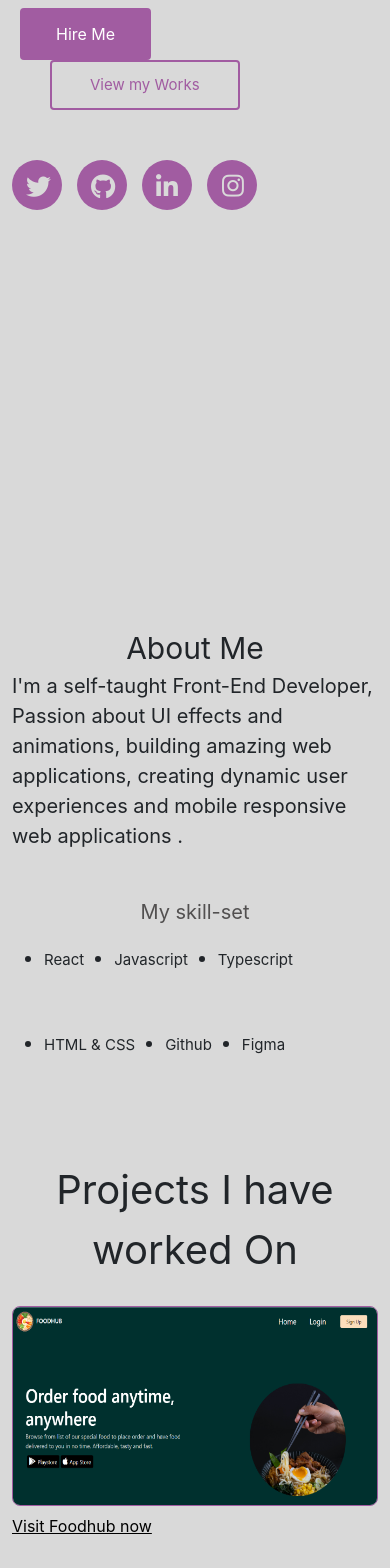
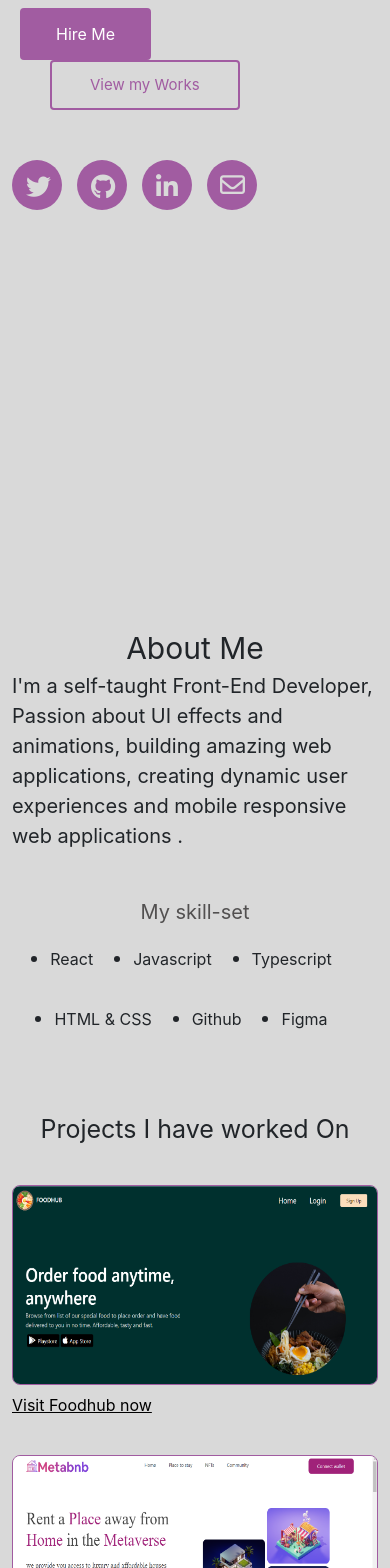
Before and after one commit to Emmaxfans/portfolio, a React (Create React App) app: page / in a window 390 px wide. Shown: the part 432-2000 px from the top of the page. Built offline with nearby package versions, Linux system fonts and the light colour scheme.

Commit message:
feat: added email icon to the social icons component

```diff
--- a/src/Assets/styles/body.css
+++ b/src/Assets/styles/body.css
@@ -50,10 +50,10 @@
   }
 
   .pro-header{
-    font-size: 40px;
+    font-size: 30px;
     text-align: center;
     font-weight: 400;
-    margin-bottom: 10px;
+    margin-bottom: 20px;
   }
 
 
@@ -65,6 +65,7 @@
   }
 
   .hr1{
+    margin-top: 30px;
     border: 1px solid #000000;
     opacity: 5;
   }
@@ -195,7 +196,7 @@
 
   .p-con{
     font-size: 20px;
-    margin-bottom: 50px;
+    margin-bottom: 100px;
     text-align: center;
   }
 
@@ -226,7 +227,6 @@
 
   .top-icons1 img{
     width: 40px;
-    /* background: #000000; */
   }
 
 
@@ -346,12 +346,16 @@
       margin: auto;
     }
 
-    .header-footer{
+    .pro-header{
+      font-size: 25px;
+    }
+
+    /* .header-footer{
       font-size: 25px;
       font-weight: 600;
       padding-top: 20px;
       margin-bottom: 10px;
-    }
+    } */
 
     .p-con{
       font-size: 20px;
@@ -411,22 +415,25 @@
     }
 
     /* skill set styling */
+
+    .skill-p{
+      text-align: center;
+    }
+
     .flex{
-      /* display: block; */
-      margin-bottom: 40px;
+      justify-content: center;
     }
 
     .flex li{
-      margin-right: 30px;
+      margin-right: 40px;
     }
 
     .skill-p{
       font-size: 20px;
-      text-align: center;
     }
 
     .flex p{
-      font-size: 15px;
+      font-size: 16px;
     }
 
   }
--- a/src/Assets/styles/icons.css
+++ b/src/Assets/styles/icons.css
@@ -28,7 +28,7 @@ ul li i{
     padding: 14px;
 }
 .glow1{
-    padding: 13px 15px;
+    padding: 12px 13px;
 }
 
 
--- a/src/Component/Footer.js
+++ b/src/Component/Footer.js
@@ -7,7 +7,7 @@ const Footer = () => {
             <header className="header-footer" id="contact">Let's Connect & Collaborate</header>
             <p className='p-con'>Have cool project or an existing project, and think I can help you with it? Feel free to contact me!</p>
             <Icons/>
-            <div className="footer1">
+            <div>
             <hr className='hr1'/>
             <p className='footer-text'>&copy; Build with ReactJs by Emmaxfans</p>
             </div>
--- a/src/Component/Icons.js
+++ b/src/Component/Icons.js
@@ -10,10 +10,10 @@ const Icons = () => {
             <a href='https://github.com/Emmaxfans' target="_blank" rel='noreferrer'><i class="fab fa-github glow"/></a>
         </li>
         <li>
-            <a href='/#' target="_blank" rel='noreferrer'><i class="fab fa-linkedin-in glow"/></a>
+            <a href='https://www.linkedin.com/in/emmaxfans' target="_blank" rel='noreferrer'><i class="fab fa-linkedin-in glow"/></a>
         </li>
         <li>
-            <a href='/#' target="_blank" rel='noreferrer'><i class="fab fa-instagram glow1"/></a>
+            <a href='https://malito:emmaxfans@gmail.com' target="_blank" rel='noreferrer'><i class="fa-regular fa-envelope glow1"/></a>
         </li>
       </ul>
     </div>
--- a/src/Component/Nav.js
+++ b/src/Component/Nav.js
@@ -28,9 +28,9 @@ const Nav = () => {
         <a className="nav-link active fs-font nav-colors" href="/#mywork">View my Works</a>
       </li>
 
-      <li className="nav-item px-3 signup2">
+      {/* <li className="nav-item px-3 signup2">
         <a className="nav-link active fs-font nav-colors" href="#work-experience">Work Experience</a>
-      </li>
+      </li> */}
 
       <li className="nav-item px-3">
         <a className="nav-link active nav-colors" href="/#contact">Contact</a>
--- a/src/Component/SocialIcon.js
+++ b/src/Component/SocialIcon.js
@@ -11,10 +11,10 @@ const SocialIcon = () => {
                 <a href='https://github.com/Emmaxfans' target="_blank" rel='noreferrer'><i class="fab fa-github glow"/></a>
             </li>
             <li>
-                <a href='/#' target="_blank" rel='noreferrer'><i class="fab fa-linkedin-in glow"/></a>
+                <a href='https://www.linkedin.com/in/emmaxfans' target="_blank" rel='noreferrer'><i class="fab fa-linkedin-in glow"/></a>
             </li>
             <li>
-                <a href='/#' target="_blank" rel='noreferrer'><i class="fab fa-instagram glow1"/></a>
+            <a href='https://malito:emmaxfans@gmail.com' target="_blank" rel='noreferrer'><i class="fa-regular fa-envelope glow1"/></a>
             </li>
         </ul>
 
```
